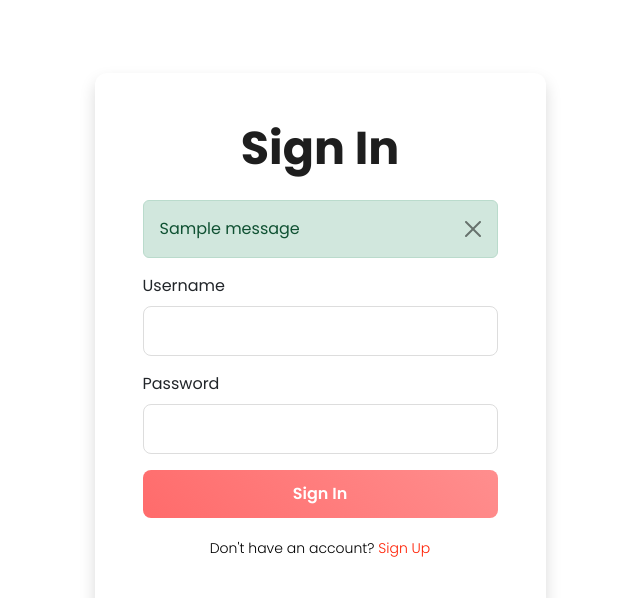
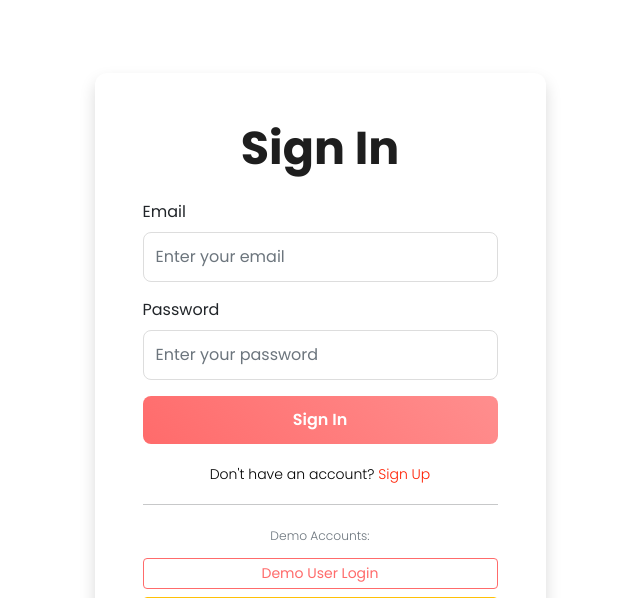
Before and after one commit to shanooo773/Brain-Swarm, a Django app: template main/templates/auth/sign_in.html in a window 1280 px wide. Shown: the part 245-843 px from the top of the page, without its empty margins (320-960 px from the left). Run offline with Django 5.2, Linux system fonts and the light colour scheme; the template is opened without the code that fills it, so the values that code supplies are empty; tables that the repository leaves empty hold one stand-in row (values such as "Sample post"); one stand-in notice (Sample message) is shown; some libraries are stand-ins or nearby versions.

Commit message:
Fix login system: Convert to email/password with FastAPI backend integration
Co-authored-by: shanooo773 <137332809+shanooo773@users.noreply.github.com>

```diff
--- a/auth_backend/main.py
+++ b/auth_backend/main.py
@@ -158,11 +158,11 @@ async def sign_up(user_data: UserSignUp):
 @app.post("/auth/signin", response_model=TokenResponse)
 async def sign_in(credentials: UserSignIn):
     """User authentication"""
-    user = db.authenticate_user(credentials.username, credentials.password)
+    user = db.authenticate_user(credentials.email, credentials.password)
     if not user:
         raise HTTPException(
             status_code=status.HTTP_401_UNAUTHORIZED,
-            detail="Invalid username or password"
+            detail="Invalid email or password"
         )
 
     if not user["is_active"]:
--- a/auth_backend/models.py
+++ b/auth_backend/models.py
@@ -20,7 +20,7 @@ class UserSignUp(BaseModel):
 
 
 class UserSignIn(BaseModel):
-    username: str
+    email: str  # Changed from username to email
     password: str
 
 
--- /dev/null
+++ b/main/static/js/auth.js
@@ -0,0 +1,290 @@
+/**
+ * Authentication module for Brain Swarm
+ * Handles login, token storage, and API communication with FastAPI backend
+ */
+
+// Configuration
+const AUTH_CONFIG = {
+    API_BASE_URL: 'http://localhost:8001',
+    TOKEN_KEY: 'brain_swarm_token',
+    USER_KEY: 'brain_swarm_user'
+};
+
+// Demo account credentials
+const DEMO_ACCOUNTS = {
+    user: { email: 'demo@brainswarm.com', password: 'demo123' },
+    admin: { email: 'demoadmin@brainswarm.com', password: 'demoadmin123' }
+};
+
+/**
+ * Authentication API service
+ */
+class AuthService {
+    constructor() {
+        this.token = localStorage.getItem(AUTH_CONFIG.TOKEN_KEY);
+        this.user = JSON.parse(localStorage.getItem(AUTH_CONFIG.USER_KEY) || 'null');
+    }
+
+    /**
+     * Sign in with email and password
+     */
+    async signIn(email, password) {
+        try {
+            const response = await fetch(`${AUTH_CONFIG.API_BASE_URL}/auth/signin`, {
+                method: 'POST',
+                headers: {
+                    'Content-Type': 'application/json',
+                },
+                body: JSON.stringify({ email, password })
+            });
+
+            if (!response.ok) {
+                const errorData = await response.json();
+                throw new Error(errorData.detail || 'Login failed');
+            }
+
+            const data = await response.json();
+
+            // Store token and user data
+            this.token = data.access_token;
+            this.user = data.user;
+
+            localStorage.setItem(AUTH_CONFIG.TOKEN_KEY, this.token);
+            localStorage.setItem(AUTH_CONFIG.USER_KEY, JSON.stringify(this.user));
+
+            return { success: true, user: this.user, token: this.token };
+        } catch (error) {
+            console.error('Sign in error:', error);
+            return { success: false, error: error.message };
+        }
+    }
+
+    /**
+     * Sign out user
+     */
+    signOut() {
+        this.token = null;
+        this.user = null;
+        localStorage.removeItem(AUTH_CONFIG.TOKEN_KEY);
+        localStorage.removeItem(AUTH_CONFIG.USER_KEY);
+    }
+
+    /**
+     * Check if user is authenticated
+     */
+    isAuthenticated() {
+        return !!this.token && !!this.user;
+    }
+
+    /**
+     * Check if user is admin
+     */
+    isAdmin() {
+        return this.user && this.user.role === 'admin';
+    }
+
+    /**
+     * Get current user
+     */
+    getCurrentUser() {
+        return this.user;
+    }
+
+    /**
+     * Get authorization headers
+     */
+    getAuthHeaders() {
+        return this.token ? { 'Authorization': `Bearer ${this.token}` } : {};
+    }
+
+    /**
+     * Demo login helper
+     */
+    async demoLogin(type = 'user') {
+        const credentials = DEMO_ACCOUNTS[type];
+        if (!credentials) {
+            throw new Error('Invalid demo account type');
+        }
+        return this.signIn(credentials.email, credentials.password);
+    }
+}
+
+/**
+ * UI Controller for sign-in form
+ */
+class SignInController {
+    constructor() {
+        this.authService = new AuthService();
+        this.form = document.getElementById('signin-form');
+        this.emailInput = document.getElementById('email');
+        this.passwordInput = document.getElementById('password');
+        this.submitButton = document.getElementById('signin-submit');
+        this.errorContainer = document.getElementById('error-container');
+        this.demoUserButton = document.getElementById('demo-user-btn');
+        this.demoAdminButton = document.getElementById('demo-admin-btn');
+
+        this.initializeEventListeners();
+        this.initializeDemoButtons();
+    }
+
+    initializeEventListeners() {
+        if (this.form) {
+            this.form.addEventListener('submit', this.handleSubmit.bind(this));
+        }
+    }
+
+    initializeDemoButtons() {
+        // Create demo buttons if they don't exist
+        if (!this.demoUserButton || !this.demoAdminButton) {
+            this.createDemoButtons();
+        }
+
+        if (this.demoUserButton) {
+            this.demoUserButton.addEventListener('click', () => this.handleDemoLogin('user'));
+        }
+
+        if (this.demoAdminButton) {
+            this.demoAdminButton.addEventListener('click', () => this.handleDemoLogin('admin'));
+        }
+    }
+
+    createDemoButtons() {
+        const formContainer = document.querySelector('.card-body');
+        if (!formContainer) return;
+
+        const demoSection = document.createElement('div');
+        demoSection.className = 'text-center mt-3';
+        demoSection.innerHTML = `
+            <hr>
+            <p class="mb-2"><small class="text-muted">Demo Accounts:</small></p>
+            <div class="d-grid gap-2">
+                <button type="button" id="demo-user-btn" class="btn btn-outline-primary btn-sm">
+                    Demo User Login
+                </button>
+                <button type="button" id="demo-admin-btn" class="btn btn-outline-warning btn-sm">
+                    Demo Admin Login
+                </button>
+            </div>
+        `;
+
+        formContainer.appendChild(demoSection);
+
+        // Re-get references
+        this.demoUserButton = document.getElementById('demo-user-btn');
+        this.demoAdminButton = document.getElementById('demo-admin-btn');
+    }
+
+    async handleSubmit(event) {
+        event.preventDefault();
+
+        const email = this.emailInput.value.trim();
+        const password = this.passwordInput.value;
+
+        if (!email || !password) {
+            this.showError('Please enter both email and password');
+            return;
+        }
+
+        this.setLoading(true);
+        this.clearError();
+
+        const result = await this.authService.signIn(email, password);
+
+        if (result.success) {
+            this.showSuccess(`Welcome back, ${result.user.full_name || result.user.username}!`);
+            this.redirectAfterLogin(result.user);
+        } else {
+            this.showError(result.error);
+        }
+
+        this.setLoading(false);
+    }
+
+    async handleDemoLogin(type) {
+        this.setLoading(true);
+        this.clearError();
+
+        try {
+            const result = await this.authService.demoLogin(type);
+
+            if (result.success) {
+                this.showSuccess(`Demo ${type} login successful!`);
+                this.redirectAfterLogin(result.user);
+            } else {
+                this.showError(result.error);
+            }
+        } catch (error) {
+            this.showError('Demo login failed: ' + error.message);
+        }
+
+        this.setLoading(false);
+    }
+
+    redirectAfterLogin(user) {
+        // Check for redirect URL in query params
+        const urlParams = new URLSearchParams(window.location.search);
+        const redirectUrl = urlParams.get('next');
+
+        if (redirectUrl) {
+            window.location.href = redirectUrl;
+        } else if (user.role === 'admin') {
+            // Redirect admin users to admin dashboard
+            window.location.href = '/admin/dashboard/';
+        } else {
+            // Redirect regular users to home
+            window.location.href = '/';
+        }
+    }
+
+    setLoading(loading) {
+        if (this.submitButton) {
+            this.submitButton.disabled = loading;
+            this.submitButton.innerHTML = loading ?
+                '<span class="spinner-border spinner-border-sm me-2"></span>Signing In...' :
+                'Sign In';
+        }
+
+        if (this.demoUserButton) this.demoUserButton.disabled = loading;
+        if (this.demoAdminButton) this.demoAdminButton.disabled = loading;
+    }
+
+    showError(message) {
+        if (this.errorContainer) {
+            this.errorContainer.innerHTML = `
+                <div class="alert alert-danger alert-dismissible fade show" role="alert">
+                    ${message}
+                    <button type="button" class="btn-close" data-bs-dismiss="alert"></button>
+                </div>
+            `;
+        }
+    }
+
+    showSuccess(message) {
+        if (this.errorContainer) {
+            this.errorContainer.innerHTML = `
+                <div class="alert alert-success alert-dismissible fade show" role="alert">
+                    ${message}
+                    <button type="button" class="btn-close" data-bs-dismiss="alert"></button>
+                </div>
+            `;
+        }
+    }
+
+    clearError() {
+        if (this.errorContainer) {
+            this.errorContainer.innerHTML = '';
+        }
+    }
+}
+
+// Initialize when DOM is loaded
+document.addEventListener('DOMContentLoaded', function() {
+    // Check if we're on the sign-in page
+    if (document.getElementById('signin-form')) {
+        new SignInController();
+    }
+});
+
+// Export for use in other modules
+window.AuthService = AuthService;
+window.SignInController = SignInController;
--- a/main/templates/auth/sign_in.html
+++ b/main/templates/auth/sign_in.html
@@ -11,36 +11,22 @@
                 <div class="card-body p-5">
                     <h2 class="text-center mb-4">Sign In</h2>
 
-                    {% if messages %}
-                        {% for message in messages %}
-                            <div class="alert alert-{{ message.tags }} alert-dismissible fade show" role="alert">
-                                {{ message }}
-                                <button type="button" class="btn-close" data-bs-dismiss="alert"></button>
-                            </div>
-                        {% endfor %}
-                    {% endif %}
+                    <div id="error-container"></div>
 
-                    {% if form.errors %}
-                        <div class="alert alert-danger">
-                            <p>Please correct the errors below:</p>
-                            {{ form.errors }}
-                        </div>
-                    {% endif %}
-
-                    <form method="post">
-                        {% csrf_token %}
-
+                    <form id="signin-form">
                         <div class="mb-3">
-                            <label for="{{ form.username.id_for_label }}" class="form-label">Username</label>
-                            <input type="text" class="form-control" id="id_username" name="username" required>
+                            <label for="email" class="form-label">Email</label>
+                            <input type="email" class="form-control" id="email" name="email"
+                                   placeholder="Enter your email" required>
                         </div>
 
                         <div class="mb-3">
-                            <label for="{{ form.password.id_for_label }}" class="form-label">Password</label>
-                            <input type="password" class="form-control" id="id_password" name="password" required>
+                            <label for="password" class="form-label">Password</label>
+                            <input type="password" class="form-control" id="password" name="password"
+                                   placeholder="Enter your password" required>
                         </div>
 
-                        <button type="submit" class="btn btn-primary w-100 mb-3">Sign In</button>
+                        <button type="submit" id="signin-submit" class="btn btn-primary w-100 mb-3">Sign In</button>
                     </form>
 
                     <div class="text-center">
@@ -71,9 +57,36 @@
     background: linear-gradient(45deg, #ff5252, #ff7979);
 }
 
+.btn-outline-primary {
+    border-color: #ff6b6b;
+    color: #ff6b6b;
+}
+
+.btn-outline-primary:hover {
+    background-color: #ff6b6b;
+    border-color: #ff6b6b;
+}
+
+.btn-outline-warning {
+    border-color: #ffc107;
+    color: #ffc107;
+}
+
+.btn-outline-warning:hover {
+    background-color: #ffc107;
+    border-color: #ffc107;
+}
+
 .card {
     border: none;
     border-radius: 12px;
 }
+
+.spinner-border-sm {
+    width: 1rem;
+    height: 1rem;
+}
 </style>
+
+<script src="{% static 'js/auth.js' %}"></script>
 {% endblock %}
--- a/test_auth_system.py
+++ b/test_auth_system.py
@@ -47,7 +47,7 @@ def test_auth_backend():
 
         # Test sign-in
         signin_data = {
-            "username": f"testuser{random_suffix}",
+            "email": f"test{random_suffix}@example.com",
             "password": "testpass123"
         }
 
@@ -90,7 +90,7 @@ def test_auth_backend():
 
         # Test admin login (default admin user)
         admin_signin_data = {
-            "username": "admin",
+            "email": "admin@brainswarm.com",
             "password": "admin123"
         }
 
```
Also changed, not shown: auth_backend/database.py (+35 -3 lines), main/views.py (+8 -22 lines).
